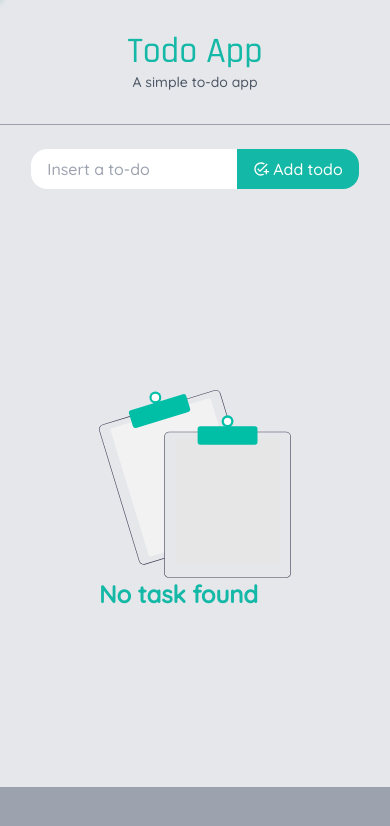
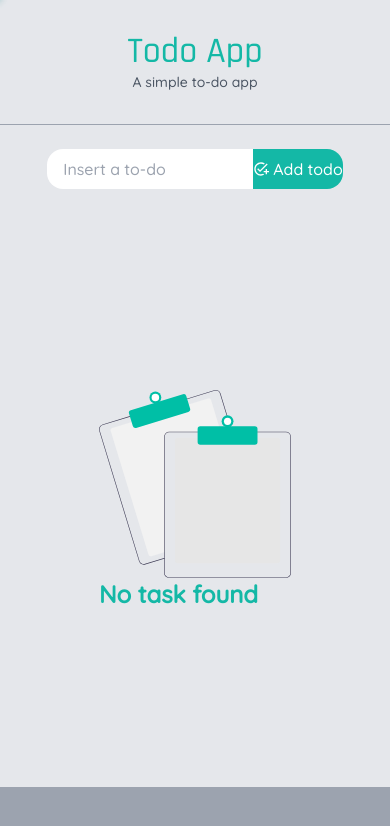
Before and after one commit to Deveripon/react-to-do-application, a React (Vite) app: page / in a window 390 px wide. Shown: the top 826 px of the page. Built offline with nearby package versions, Linux system fonts and the light colour scheme.

Commit message:
todo adding functionality added

```diff
--- a/src/components/form/ToDoInsertForm.jsx
+++ b/src/components/form/ToDoInsertForm.jsx
@@ -20,7 +20,7 @@ const ToDoInsertForm = () => {
                 />
                 <button
                     onClick={todoHandler}
-                    className="flex justify-center items-center gap-1 px-4 py-2 rounded-tr-2xl rounded-br-2xl  hover:bg-teal-700 text-white transition-all transform duration-150  bg-teal-500">
+                    className="flex justify-center items-center gap-1 md:px-4 py-2 rounded-tr-2xl rounded-br-2xl  hover:bg-teal-700 text-white transition-all transform duration-150  bg-teal-500">
                     <MdAddTask /> Add todo
                 </button>
             </section>
```
